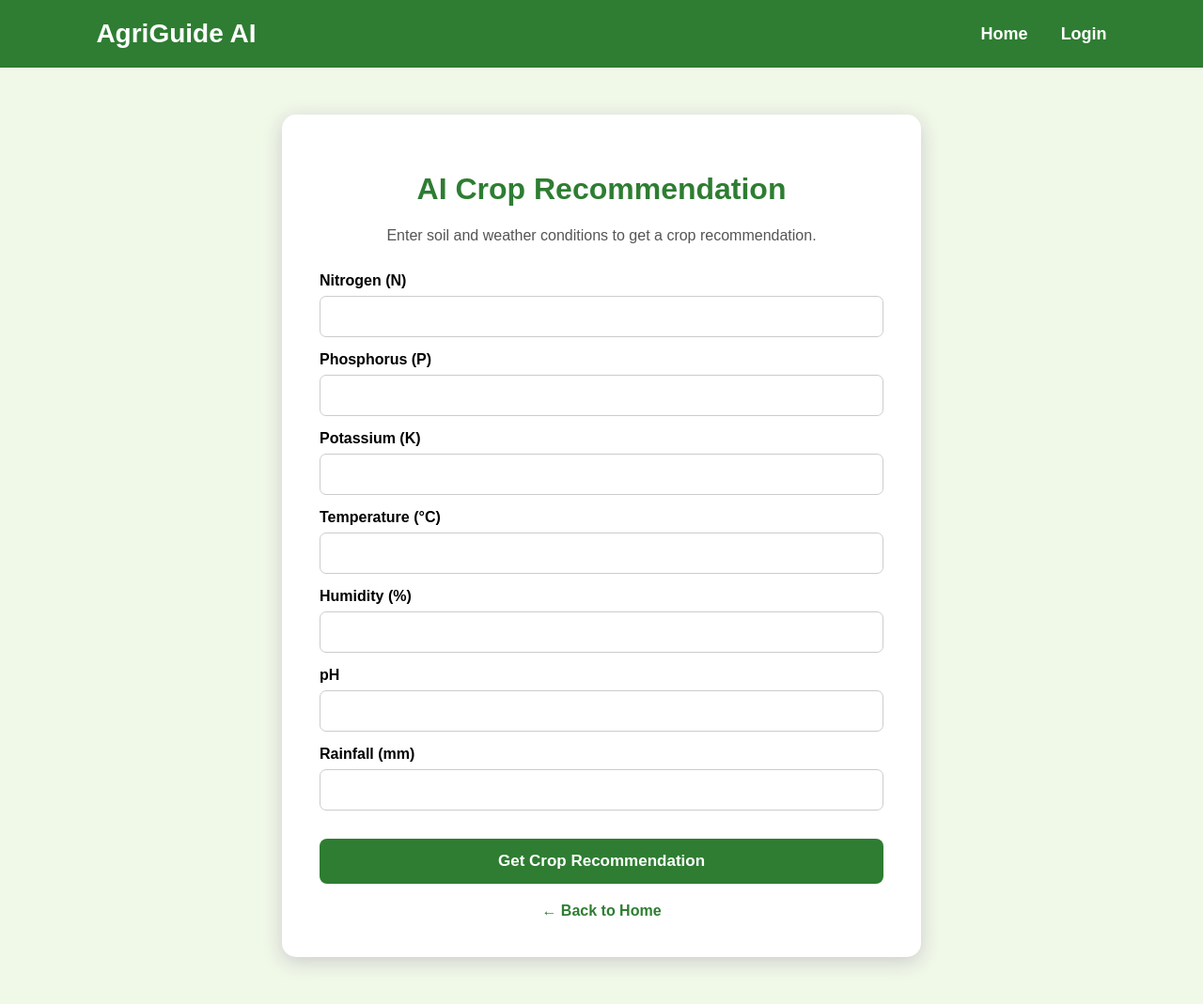
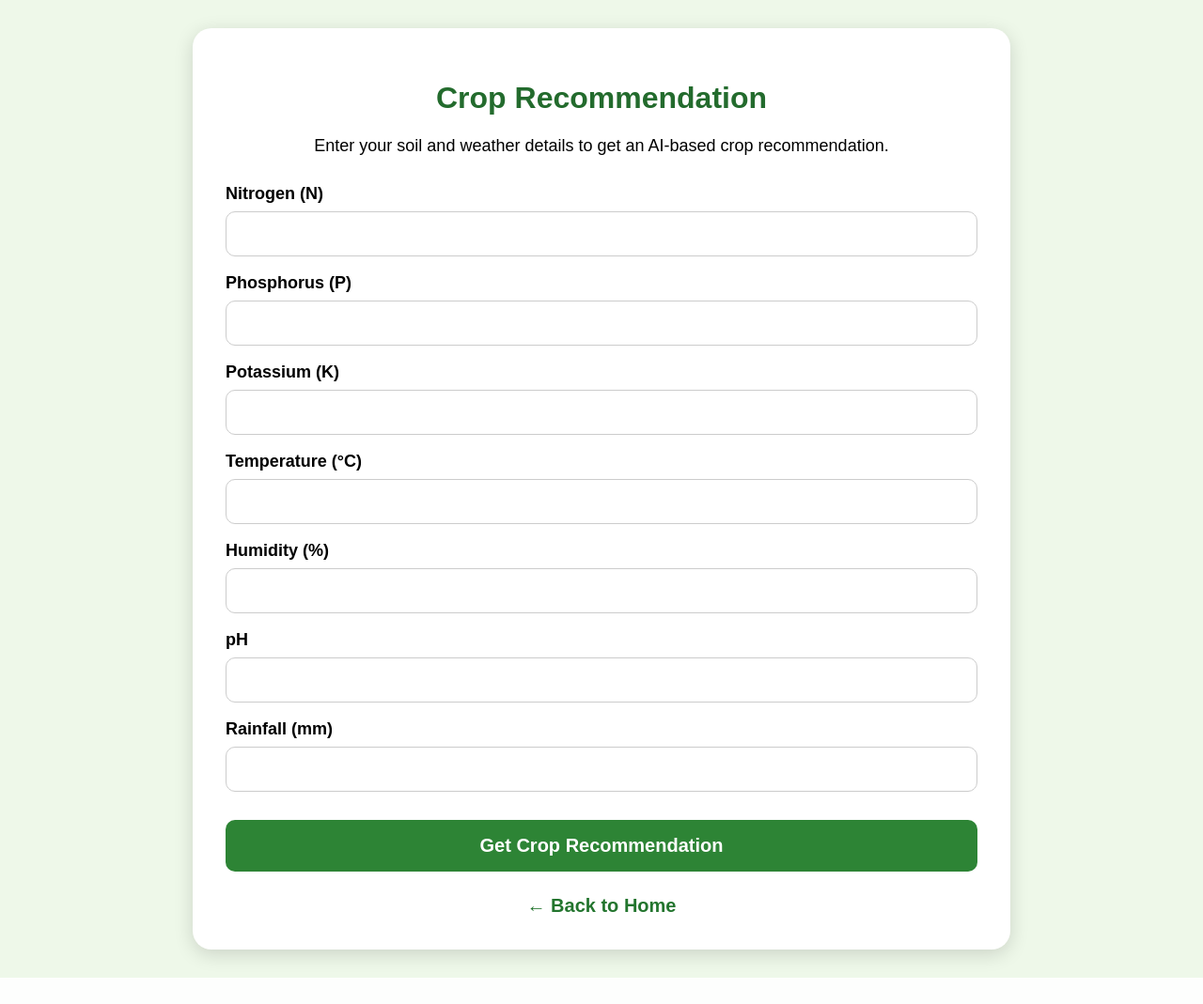
Before and after one commit to Hemalatha140106/AgriGuideAI, a Flask app: page /crop-recommendation in a window 1280 px wide. Shown: the whole page at 94% size. After the commit the page ends 1041 px from the top, so only its background shows below. Run offline with Flask 3, Linux system fonts and the light colour scheme.

Commit message:
Update crop recommendation page

```diff
--- a/templates/crop_recommendation.html
+++ b/templates/crop_recommendation.html
@@ -1,239 +1,133 @@
 <!DOCTYPE html>
-<html lang="en">
-
+<html>
 <head>
-    <meta charset="UTF-8">
-    <meta name="viewport" content="width=device-width, initial-scale=1.0">
-
-    <title>Crop Recommendation - AgriGuide AI</title>
+    <title>Crop Recommendation - AgriGuideAI</title>
 
     <style>
-
         body {
+            font-family: Arial, sans-serif;
+            background-color: #eef8e9;
             margin: 0;
-            font-family: Arial, sans-serif;
-            background-color: #f0f8e8;
-        }
-
-        .navbar {
-            background-color: #2e7d32;
-            color: white;
-            padding: 20px 8%;
-
-            display: flex;
-            justify-content: space-between;
-            align-items: center;
-        }
-
-        .logo {
-            font-size: 28px;
-            font-weight: bold;
-        }
-
-        .nav-links a {
-            color: white;
-            text-decoration: none;
-            margin-left: 30px;
-            font-size: 18px;
-            font-weight: bold;
+            padding: 30px;
         }
 
         .container {
-            width: 600px;
-            margin: 50px auto;
-            background-color: white;
-            padding: 40px;
-            border-radius: 15px;
-            box-shadow: 0 5px 20px #cccccc;
+            max-width: 800px;
+            margin: auto;
+            background: white;
+            padding: 35px;
+            border-radius: 20px;
+            box-shadow: 0 5px 20px rgba(0,0,0,0.15);
         }
 
         h1 {
             text-align: center;
-            color: #2e7d32;
+            color: #236b2d;
         }
 
-        .description {
+        .subtitle {
             text-align: center;
-            color: #555;
+            font-size: 18px;
             margin-bottom: 30px;
         }
 
         label {
             display: block;
-            margin-top: 15px;
-            margin-bottom: 7px;
+            font-size: 18px;
             font-weight: bold;
+            margin-top: 18px;
         }
 
         input {
             width: 100%;
-            padding: 12px;
+            padding: 14px;
+            margin-top: 8px;
             box-sizing: border-box;
             border: 1px solid #ccc;
-            border-radius: 7px;
+            border-radius: 10px;
             font-size: 16px;
         }
 
         button {
             width: 100%;
+            padding: 16px;
             margin-top: 30px;
-            padding: 14px;
-            background-color: #2e7d32;
+            background-color: #2d8435;
             color: white;
             border: none;
-            border-radius: 8px;
-            font-size: 17px;
+            border-radius: 10px;
+            font-size: 20px;
             font-weight: bold;
             cursor: pointer;
         }
 
+        button:hover {
+            background-color: #236b2d;
+        }
+
         .result {
-            margin-top: 30px;
-            padding: 20px;
+            margin-top: 35px;
+            padding: 30px;
+            background-color: #e5f5e7;
+            border-radius: 15px;
             text-align: center;
-            background-color: #e8f5e9;
-            border-radius: 10px;
         }
 
         .result h2 {
-            color: #2e7d32;
+            color: #23752e;
+            font-size: 30px;
+        }
+
+        .crop-name {
+            color: #166b24;
+            font-size: 34px;
+            font-weight: bold;
         }
 
         .back {
             display: block;
             text-align: center;
-            margin-top: 20px;
-            color: #2e7d32;
+            margin-top: 25px;
+            color: #23752e;
+            font-size: 20px;
+            font-weight: bold;
             text-decoration: none;
-            font-weight: bold;
         }
-
     </style>
-
 </head>
-
 
 <body>
 
-
-    <div class="navbar">
-
-        <div class="logo">
-            AgriGuide AI
-        </div>
-
-        <div class="nav-links">
-
-            <a href="{{ url_for('home') }}">
-                Home
-            </a>
-
-            <a href="{{ url_for('login') }}">
-                Login
-            </a>
-
-        </div>
-
-    </div>
-
-
 <div class="container">
 
-        <h1>
-            AI Crop Recommendation
-        </h1>
+    <h1>Crop Recommendation</h1>
 
-        <p class="description">
-            Enter soil and weather conditions to get a crop recommendation.
+    <p class="subtitle">
+        Enter your soil and weather details to get an AI-based crop recommendation.
     </p>
 
+    <form method="POST" action="/crop-recommendation">
 
-        <form method="POST">
+        <label>Nitrogen (N)</label>
+        <input type="number" name="nitrogen" step="any" required>
 
+        <label>Phosphorus (P)</label>
+        <input type="number" name="phosphorus" step="any" required>
 
-            <label>
-                Nitrogen (N)
-            </label>
+        <label>Potassium (K)</label>
+        <input type="number" name="potassium" step="any" required>
 
-            <input
-                type="number"
-                name="nitrogen"
-                step="any"
-                required
-            >
+        <label>Temperature (°C)</label>
+        <input type="number" name="temperature" step="any" required>
 
+        <label>Humidity (%)</label>
+        <input type="number" name="humidity" step="any" required>
 
-            <label>
-                Phosphorus (P)
-            </label>
+        <label>pH</label>
+        <input type="number" name="ph" step="any" required>
 
-            <input
-                type="number"
-                name="phosphorus"
-                step="any"
-                required
-            >
-
-
-            <label>
-                Potassium (K)
-            </label>
-
-            <input
-                type="number"
-                name="potassium"
-                step="any"
-                required
-            >
-
-
-            <label>
-                Temperature (°C)
-            </label>
-
-            <input
-                type="number"
-                name="temperature"
-                step="any"
-                required
-            >
-
-
-            <label>
-                Humidity (%)
-            </label>
-
-            <input
-                type="number"
-                name="humidity"
-                step="any"
-                required
-            >
-
-
-            <label>
-                pH
-            </label>
-
-            <input
-                type="number"
-                name="ph"
-                step="any"
-                required
-            >
-
-
-            <label>
-                Rainfall (mm)
-            </label>
-
-            <input
-                type="number"
-                name="rainfall"
-                step="any"
-                required
-            >
-
+        <label>Rainfall (mm)</label>
+        <input type="number" name="rainfall" step="any" required>
 
         <button type="submit">
             Get Crop Recommendation
@@ -242,17 +136,15 @@
     </form>
 
 
-        {% if recommendation %}
+    {% if crop %}
 
     <div class="result">
 
-            <h2>
-                Recommended Crop
-            </h2>
+        <h2>Recommended Crop</h2>
 
-            <h2>
-                {{ recommendation }}
-            </h2>
+        <div class="crop-name">
+            {{ crop }}
+        </div>
 
         <p>
             This recommendation is based on the entered
@@ -264,13 +156,11 @@
     {% endif %}
 
 
-        <a href="{{ url_for('home') }}" class="back">
+    <a class="back" href="/home">
         ← Back to Home
     </a>
 
 </div>
 
-
 </body>
-
 </html>
```
Lines whose indentation alone changed are shown as unchanged.
